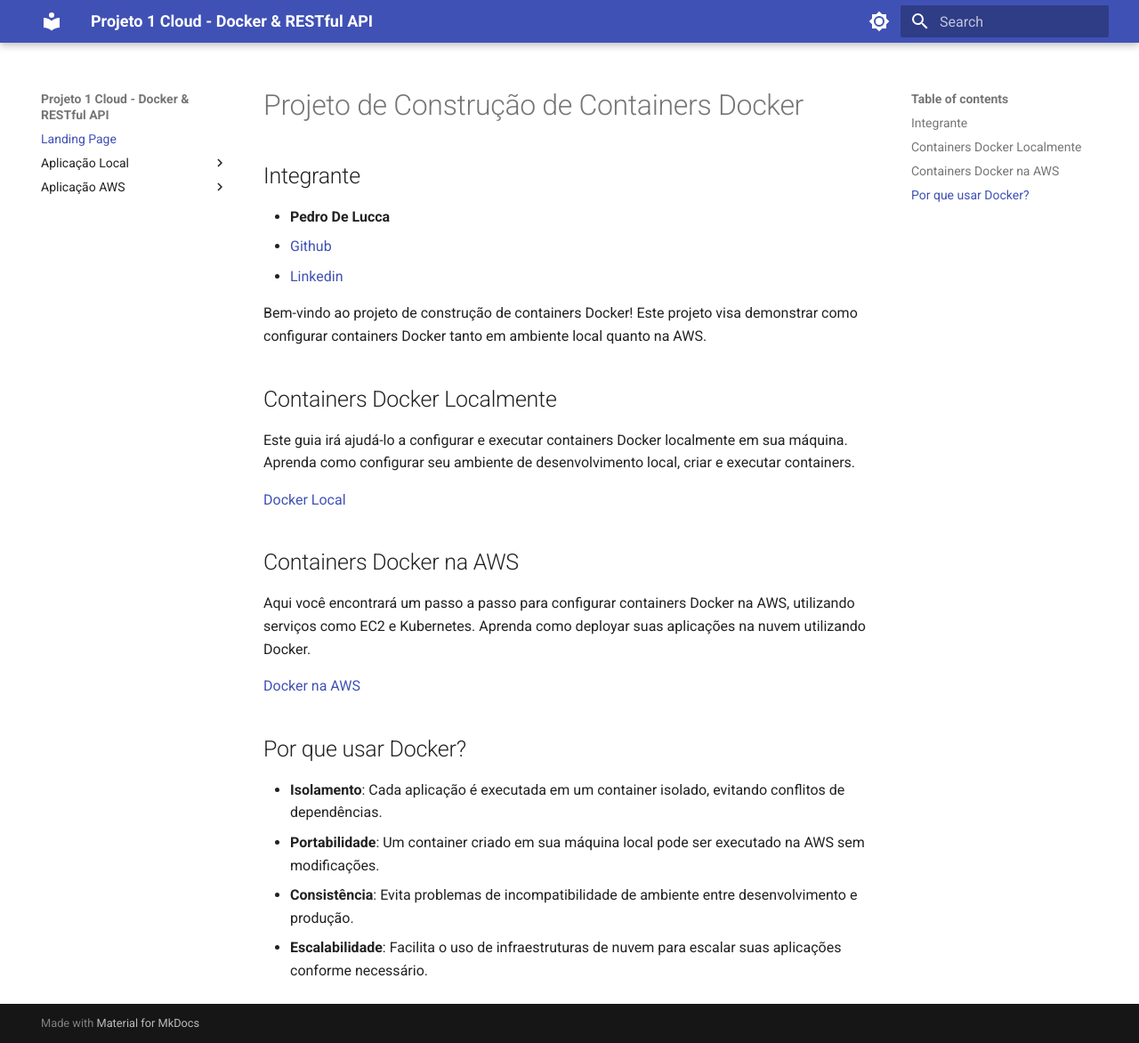
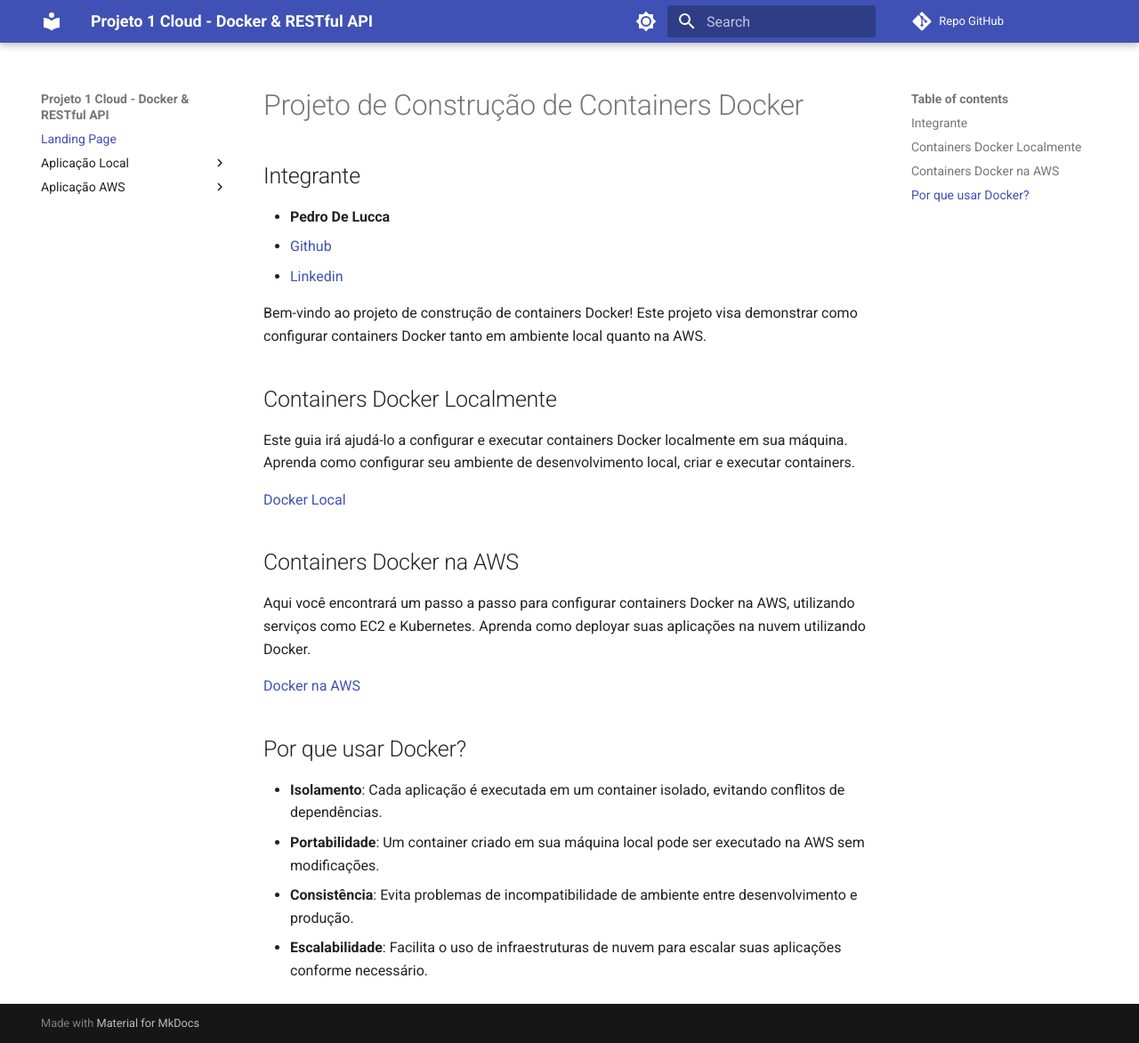
Before and after one commit to DeLucca990/Cloud-RESTful-API, an MkDocs documentation site: the page built from docs/index.md, in a window 1280 px wide and 1172 px high. Shown: the whole window at 89% size. Built offline with MkDocs 1.6.1 and Material for MkDocs 9.7.7, drawn with Linux system fonts in a browser that asks for light colours; comment, search, counter and statistics services are not loaded.

Commit message:
update: add repository information to mkdocs configuration

```diff
--- a/mkdocs.yml
+++ b/mkdocs.yml
@@ -1,4 +1,6 @@
 site_name: Projeto 1 Cloud - Docker & RESTful API
+repo_url: https://github.com/DeLucca990/Cloud-RESTful-API
+repo_name: Repo GitHub
 theme:
   name: material
   palette:
```
